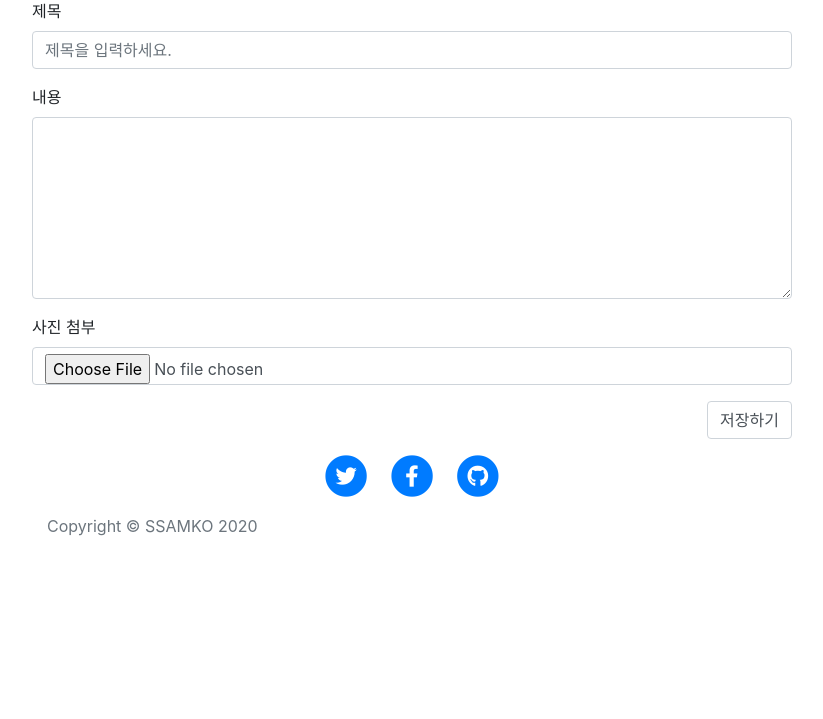
After one commit to teacherSsamko/tistory_like, a Django app: template templates/blogs/post_write.html in a window 1280 px wide. The commit adds this page. Shown: the part 81-800 px from the top of the page, without its empty margins (228-1051 px from the left). Run offline with Django 3.2, Linux system fonts and the light colour scheme; the template is opened without the code that fills it, so the values that code supplies are empty; parts of the project's set-up code (start-up, migrations or seed data) failed here and were passed over; some libraries are stand-ins or nearby versions.

Commit message:
post write

```diff
--- a/blogs/admin.py
+++ b/blogs/admin.py
@@ -1,6 +1,7 @@
 from django.contrib import admin
 
-from .models import Post
+from .models import Post, Comment
 # Register your models here.
 
 admin.site.register(Post)
+admin.site.register(Comment)
--- a/blogs/urls.py
+++ b/blogs/urls.py
@@ -5,4 +5,7 @@ from . import views
 urlpatterns = [
     path('post/', views.post_list, name='post_list'),
     path('post/<int:post_id>/', views.post_detail, name='post_detail'),
+    path('post/write/', views.post_write, name='post_write'),
+    path('comment/write', views.comment_write, name='comment_write'),
+    path('post_like/', views.post_like, name='post_like')
 ]
--- a/fc_tstory/urls.py
+++ b/fc_tstory/urls.py
@@ -19,5 +19,6 @@ from django.urls import path, include
 urlpatterns = [
     path('admin/', admin.site.urls),
     path('', include('users.urls')),
+    path('blogs/', include('blogs.urls'))
 
 ]
--- a/templates/blogs/_base.html
+++ b/templates/blogs/_base.html
@@ -0,0 +1,142 @@
+{% load static %}
+<!DOCTYPE html>
+<html lang="en">
+  <head>
+    <meta charset="utf-8" />
+    <meta
+      name="viewport"
+      content="width=device-width, initial-scale=1, shrink-to-fit=no"
+    />
+    <meta name="description" content="" />
+    <meta name="author" content="" />
+
+
+    <title>{% block title %}Blog{% endblock title %}</title>
+
+
+
+    <!-- Bootstrap core CSS -->
+    <link href="{% static "vendor/bootstrap/css/bootstrap.min.css" %}" rel="stylesheet" />
+
+    <!-- Custom fonts for this template -->
+    <link
+      href="{% static "vendor/fontawesome-free/css/all.min.css" %}"
+      rel="stylesheet"
+      type="text/css"
+    />
+    <link
+      href="{% static "https://fonts.googleapis.com/css?family=Lora:400,700,400italic,700italic" %}"
+      rel="stylesheet"
+      type="text/css"
+    />
+    <link
+      href="{% static "https://fonts.googleapis.com/css?family=Open+Sans:300italic,400italic,600italic,700italic,800italic,400,300,600,700,800" %}"
+      rel="stylesheet"
+      type="text/css"
+    />
+
+    <!-- Custom styles for this template -->
+    <link href="{% static "css/clean-blog.min.css" %}" rel="stylesheet" />
+    <link href="{% static "css/style.css" %}" rel="stylesheet" />
+
+  </head>
+
+  <body>
+    <!-- Navigation -->
+    <nav class="navbar navbar-expand-lg navbar-light fixed-top" id="mainNav">
+      <div class="container">
+        <a class="navbar-brand" href="index.html">Start Bootstrap</a>
+        <button
+          class="navbar-toggler navbar-toggler-right"
+          type="button"
+          data-toggle="collapse"
+          data-target="#navbarResponsive"
+          aria-controls="navbarResponsive"
+          aria-expanded="false"
+          aria-label="Toggle navigation"
+        >
+          Menu
+          <i class="fas fa-bars"></i>
+        </button>
+        <div class="collapse navbar-collapse" id="navbarResponsive">
+          <ul class="navbar-nav ml-auto">
+            <li class="nav-item">
+              <a class="nav-link" href="index.html">Home</a>
+            </li>
+            <li class="nav-item">
+              <a class="nav-link" href="about.html">About</a>
+            </li>
+            <li class="nav-item">
+              <a class="nav-link" href="post.html">Sample Post</a>
+            </li>
+            <li class="nav-item">
+              <a class="nav-link" href="contact.html">Contact</a>
+            </li>
+          </ul>
+        </div>
+      </div>
+    </nav>
+
+    <!-- Page Header -->
+    <header class="masthead" style="background-image: url('img/home-bg.jpg');">
+      <div class="overlay"></div>
+      <div class="container">
+        <div class="row">
+          <div class="col-lg-8 col-md-10 mx-auto">
+            <div class="site-heading">
+              <h1>Clean Blog</h1>
+              <span class="subheading">A Blog Theme by Start Bootstrap</span>
+            </div>
+          </div>
+        </div>
+      </div>
+    </header>
+
+    {% block content %} {% endblock content %}
+    <!-- Footer -->
+    <footer>
+      <div class="container">
+        <div class="row">
+          <div class="col-lg-8 col-md-10 mx-auto">
+            <ul class="list-inline text-center">
+              <li class="list-inline-item">
+                <a href="#">
+                  <span class="fa-stack fa-lg">
+                    <i class="fas fa-circle fa-stack-2x"></i>
+                    <i class="fab fa-twitter fa-stack-1x fa-inverse"></i>
+                  </span>
+                </a>
+              </li>
+              <li class="list-inline-item">
+                <a href="#">
+                  <span class="fa-stack fa-lg">
+                    <i class="fas fa-circle fa-stack-2x"></i>
+                    <i class="fab fa-facebook-f fa-stack-1x fa-inverse"></i>
+                  </span>
+                </a>
+              </li>
+              <li class="list-inline-item">
+                <a href="#">
+                  <span class="fa-stack fa-lg">
+                    <i class="fas fa-circle fa-stack-2x"></i>
+                    <i class="fab fa-github fa-stack-1x fa-inverse"></i>
+                  </span>
+                </a>
+              </li>
+            </ul>
+            <p class="copyright text-muted">
+              Copyright &copy; SSAMKO 2020
+            </p>
+          </div>
+        </div>
+      </div>
+    </footer>
+
+    <!-- Bootstrap core JavaScript -->
+    <script src="{% static "vendor/jquery/jquery.min.js" %}"></script>
+    <script src="{% static "vendor/bootstrap/js/bootstrap.bundle.min.js" %}"></script>
+
+    <!-- Custom scripts for this template -->
+    <script src="{% static "js/clean-blog.min.js" %}"></script>
+  </body>
+</html>
--- /dev/null
+++ b/templates/blogs/post_write.html
@@ -0,0 +1,64 @@
+{% extends "blogs/_base.html" %}
+
+{% comment %} {% block content %}
+  <div class="container">
+      <div class="row">
+          <div class="col-lg-8 col-md-10 mx-auto">
+              <form method="POST" action=".">
+                {% csrf_token %}
+                {{ form }}
+
+
+              </form>
+          </div>
+      </div>
+  </div>
+{% endblock content %} {% endcomment %}
+
+{% block title %}
+글쓰기
+{% endblock title %}
+
+
+{% block content %}
+<div class="container">
+    <div class="row">
+        {% if errors %}
+            <ul>
+
+                {% for error in errors %}
+                    <li>
+                    <div class="alert alert-primary" role="alert">
+                        {{ error }}
+                    </div>
+                    </li>
+                {% endfor %}
+
+
+            </ul>
+        {% endif %}
+
+        <div class="col-lg-8 col-md-10 mx-auto">
+            <form action="." method="post">
+                {% csrf_token %}
+                <div class='form-group row'>
+                    <label for="title">제목</label>
+                    <input class='form-control' type="text" name="title" id="title" placeholder="제목을 입력하세요.">
+                </div>
+                <div class='form-group row'>
+                    <label for="content">내용</label>
+                    <textarea class='form-control' name="content" id="content" cols="30" rows="7"></textarea>
+                </div>
+                <div class='form-group row'>
+                    <label for="image">사진 첨부</label>
+                    <input class='form-control' type="file" name="image" id="image">
+                </div>
+                <div class='form-group row float-right'>
+                <button class='form-control' type="submit">저장하기</button>
+                </div>
+            </form>
+        </div>
+
+    </div>
+</div>
+{% endblock content %}
```
Also changed, not shown: blogs/forms.py (added, +22 -0 lines), blogs/models.py (+20 -0 lines), blogs/views.py (+41 -3 lines), templates/blogs/post_detail.html (added, +70 -0 lines), templates/blogs/posts_list.html (renamed from templates/blogs/post_list.html, +9 -2 lines), blogs/migrations/0002_comment.py (added), db.sqlite3, 1 other file.
